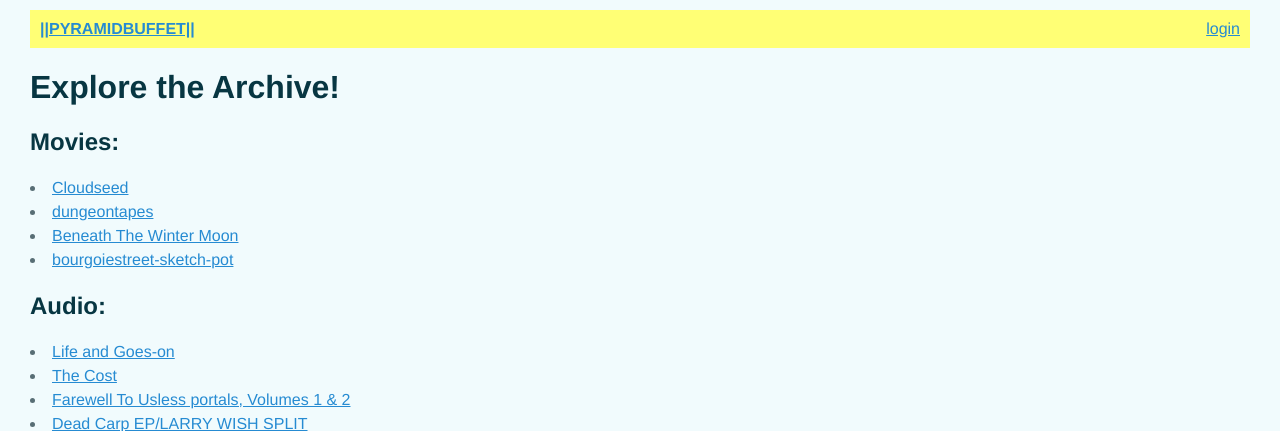
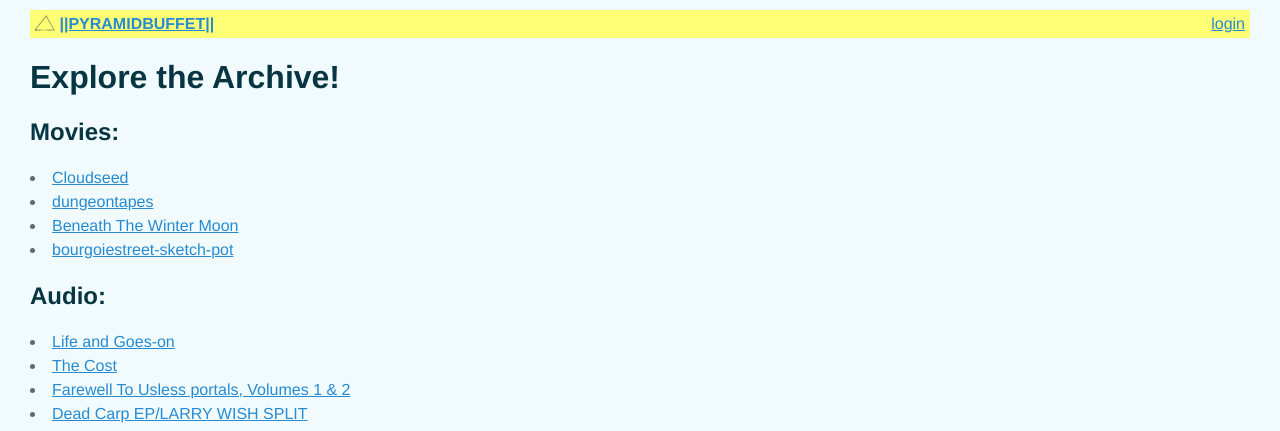
Before and after one commit to synaesth/pyramidbuffet, a Flask app: page / in a window 1280 px wide. Shown: the top 431 px of the page. Run offline with Flask 2, Linux system fonts and the light colour scheme.

Commit message:
added img to toolbar

```diff
--- a/pyramidbuffet/static/style.css
+++ b/pyramidbuffet/static/style.css
@@ -1,12 +1,11 @@
 @charset "UTF-8";
 /* CSS Document */
-/* Thanks to http://ethanschoonover.com/solarized for the colours */
 
-/*body {background-color: #EEFFEE; font-family: Helvetica, Arial, sans-serif; color: #586e75; margin: 0; padding-left: 20px; padding-right: 20px; padding-top: 0; font-size: 1em;}*/
 body {background-color: #F1FBFD; font-family: Helvetica, Arial, sans-serif; color: #586e75; margin: 0; padding-left: 20px; padding-right: 20px; padding-top: 0; font-size: 1em;}
 
-.navBar { background-color: #FFFF75; padding-top: 10px; padding: 10px; }
-.navBar b { margin-right: 20px; color: #fdf6e3;}
+.navBar { background-color: #FFFF75; padding-top: 10px; padding: 5px; }
+.navBar img { vertical-align: bottom; padding-bottom: 2px; }
+.navBar b {margin-left: 20px margin-right: 20px; color: #fdf6e3;}
 .navbar .brand { float: right; }
 
 .container { padding: 10px; margin: 0;}
@@ -39,3 +38,8 @@ h3 small { margin-left: 10px; font-weight: normal; font-size: 0.75em;}
 .media img { max-width: 95%;}
 .description { margin-top: 20px; max-width: 95%}
 .itemMeta { margin-top: 20px; }
+
+
+/****************
+/* Colors I like: IA Green Tasklog backgroung::[ #EEFFEE ]
+***************/
--- a/pyramidbuffet/templates/base.html
+++ b/pyramidbuffet/templates/base.html
@@ -11,11 +11,11 @@
 <body>
 <div class="container">
 <div class="navBar">
+  <img src="/static/pyrNavBar-small.png">
+  <b><a href="/">||PYRAMIDBUFFET||</a></b>
   <div style="float: right">
     <a href="/login">login</a>
   </div>
-  <b><a href="/">||PYRAMIDBUFFET||</a></b>
-  <!--<a href="http://dungeon.pyramidbuffet.org">dungeon chat</a>-->
 </div>
 {% block container %}
 {% endblock %}
```
